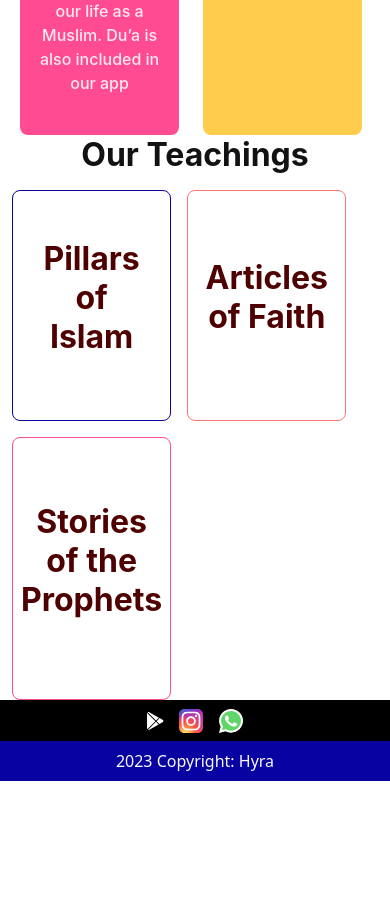
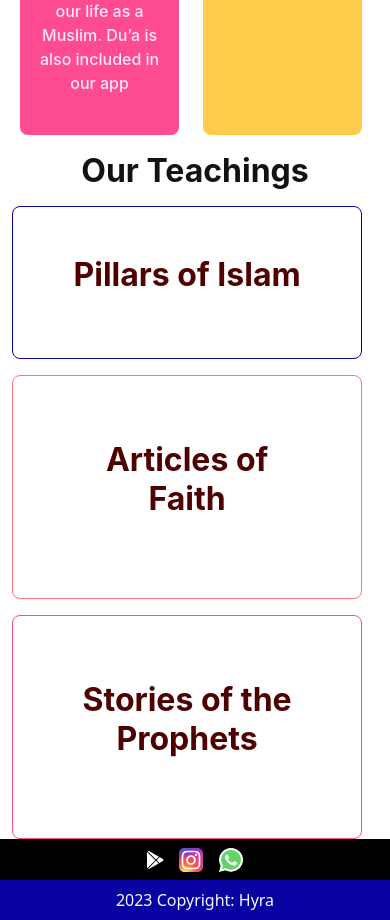
Before and after one commit to Oluwafemi-John1/Hyra-App, a React (Vite) app: page / in a window 390 px wide. Shown: the part 1160-2080 px from the top of the page. Before the commit the page ends 1941 px from the top, so only its background shows below. Built offline with nearby package versions, Linux system fonts and the light colour scheme.

Commit message:
Update styling in Teachings component

```diff
--- a/src/components/pages/Teachings.jsx
+++ b/src/components/pages/Teachings.jsx
@@ -36,18 +36,18 @@ const Teachings = () => {
     }
     return (
         <>
-            <p className="text-center mt-lg-5" id='chUs'>Our Teachings</p>
+            <p className="text-center mt-lg-5 mt-3" id='chUs'>Our Teachings</p>
             <div className="container mx-auto text-center mt-lg-5">
                 <div className="row g-3 g-lg-0 g-md-0">
-                    <Link className="col-lg col-md col-5 mx-lg-4 mx-2 d-flex justify-content-center align-items-center" style={styleOne}>
+                    <Link className="col-lg col-md col-11 mx-lg-4 mx-2 d-flex justify-content-center align-items-center" style={styleOne}>
                         <p className='p-5'>Pillars of Islam</p>
                     </Link>
 
-                    <Link className="col-lg col-md col-5 p-3 mx-lg-4 mx-2 d-flex justify-content-center align-items-center" style={styleTwo}>
+                    <Link className="col-lg col-md col-11 p-3 mx-lg-4 mx-2 d-flex justify-content-center align-items-center" style={styleTwo}>
                         <p className='p-5'>Articles of Faith</p>
                     </Link>
 
-                    <Link className="col-lg col-md col-5 p-3 mx-lg-4 mx-2 d-flex justify-content-center align-items-center" style={styleThree}>
+                    <Link className="col-lg col-md-7 mt-md-4 mt-lg-0 col-11 p-3 mx-lg-4 mx-2 d-flex justify-content-center align-items-center mx-md-auto" style={styleThree}>
                         <p className='p-5'>Stories of the Prophets</p>
                     </Link>
                 </div>
```
